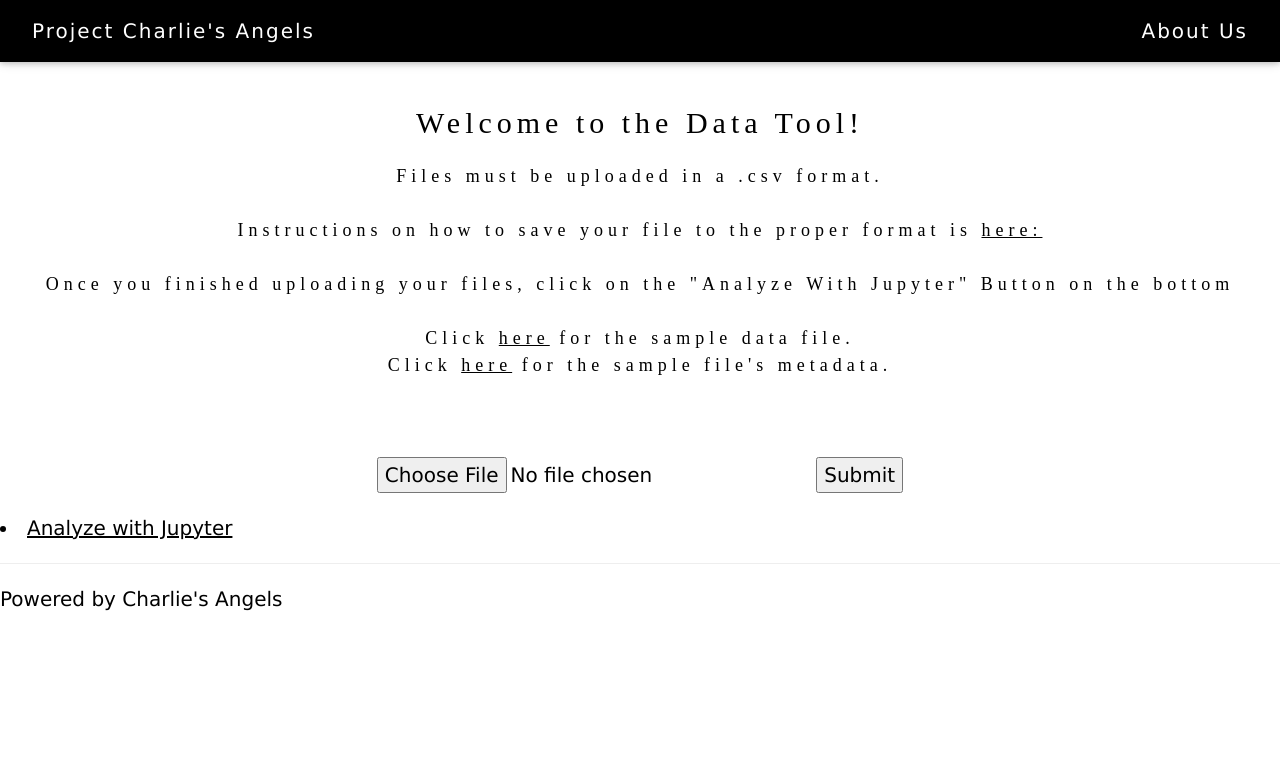
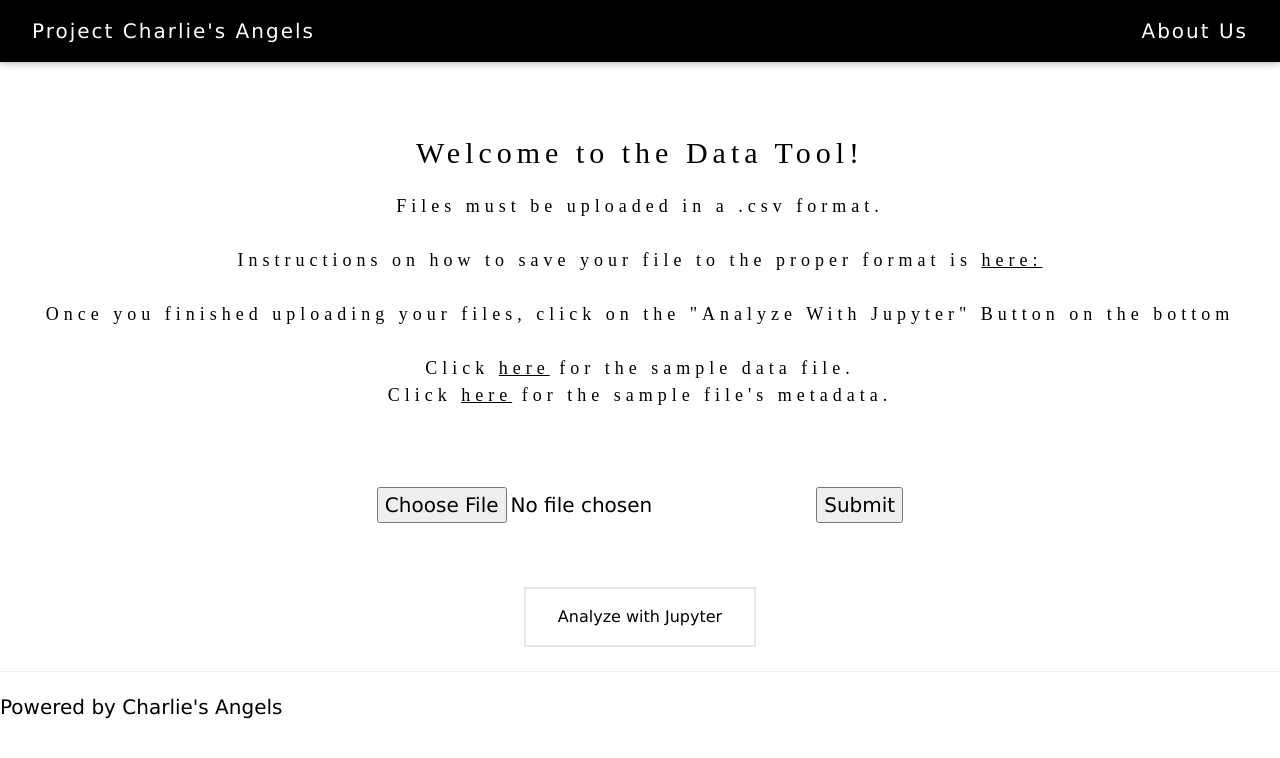
Before and after one commit to hectorsantiago5/pearc20_quickviz, a Flask app: page /uploader in a window 1280 px wide. Shown: the top 758 px of the page. Run offline with Flask 2, Linux system fonts and the light colour scheme.

Commit message:
*Stylized the "Analyze With Jupyter" link to a button

```diff
--- a/templates/data.html
+++ b/templates/data.html
@@ -100,11 +100,77 @@ img {vertical-align: middle;}
    color: white;
    text-align: center;
 }
+
+.button {
+  background-color: #4CAF50; /* Green */
+  border: none;
+  color: white;
+  padding: 16px 32px;
+  text-align: center;
+  text-decoration: none;
+  display: inline-block;
+  font-size: 16px;
+  margin: 4px 2px;
+  transition-duration: 0.4s;
+  cursor: pointer;
+}
+
+.button1 {
+  background-color: white;
+  color: black;
+  border: 2px solid #4CAF50;
+}
+
+.button1:hover {
+  background-color: #4CAF50;
+  color: white;
+}
+
+.button2 {
+  background-color: white;
+  color: black;
+  border: 2px solid #008CBA;
+}
+
+.button2:hover {
+  background-color: #008CBA;
+  color: white;
+}
+
+.button3 {
+  background-color: white;
+  color: black;
+  border: 2px solid #f44336;
+}
+
+.button3:hover {
+  background-color: #f44336;
+  color: white;
+}
+
+.button4 {
+  background-color: white;
+  color: black;
+  border: 2px solid #e7e7e7;
+}
+
+.button4:hover {background-color: #e7e7e7;}
+
+.button5 {
+  background-color: white;
+  color: black;
+  border: 2px solid #555555;
+}
+
+.button5:hover {
+  background-color: #555555;
+  color: white;
+}
 </style>
 <head>
 
 </head>
-<body>
+<br>
 
 
 <div class="w3-top">
@@ -150,10 +216,17 @@ openPage = function() {
 location.href = "http://localhost:8888/notebooks/data_vizualization.ipynb?filename="+scrt_var;
 }
 </script>
-
+</br></br>
+<center>
+<form action="javascript:openPage()">
+        <button class="button button4">Analyze with Jupyter</button>
+</form>
+<!--
 <p>
     <li><a href ="javascript:openPage()">Analyze with Jupyter</a></li>
 </p>
+-->
+</center>
 
 <script>
 
```
